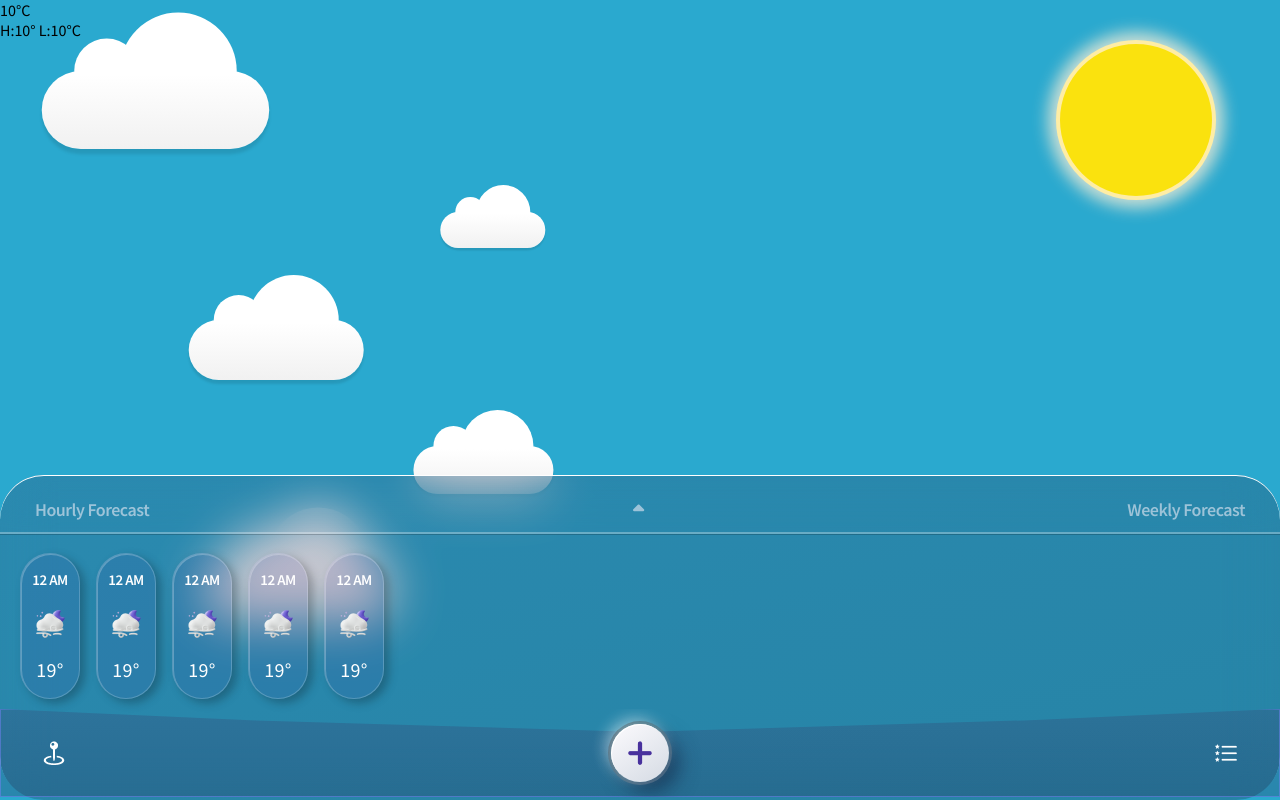
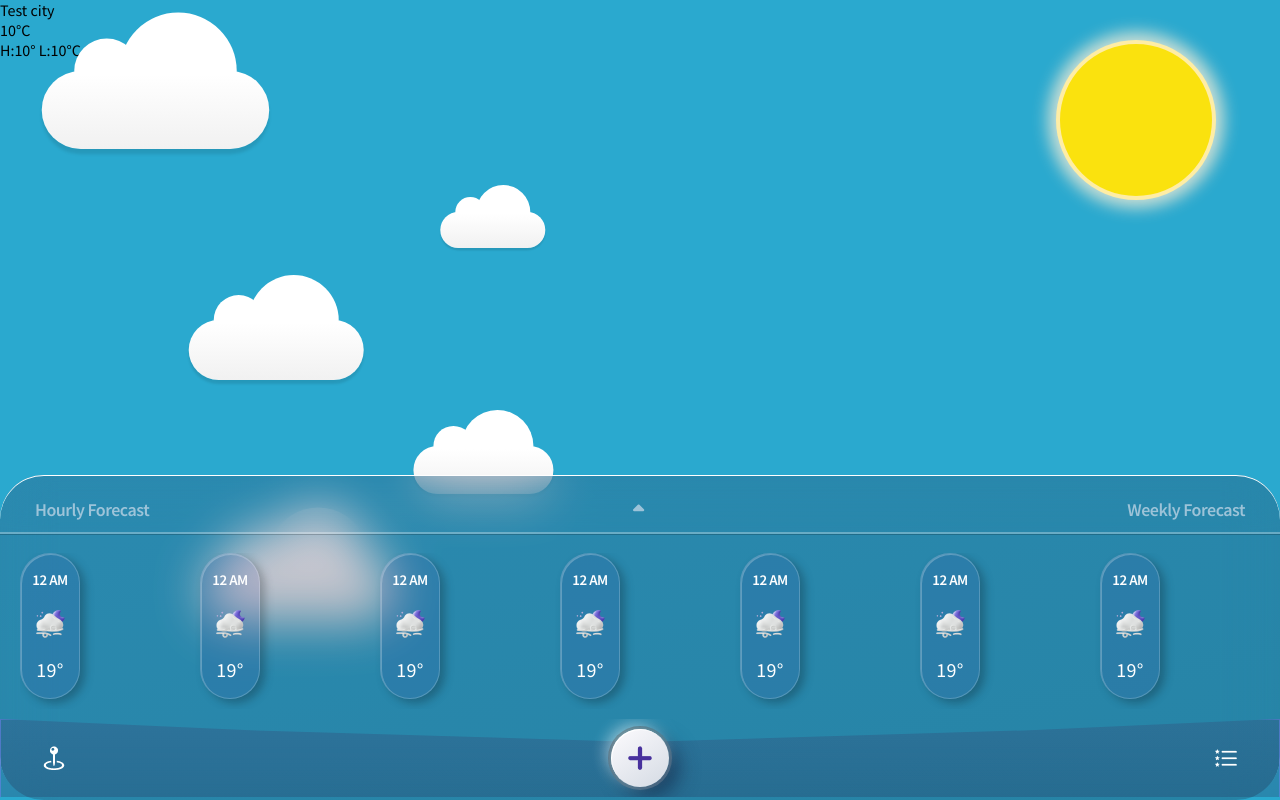
Before and after one commit to AsyaSt/weather_app, a React (Create React App) app: page / in a window 1280 px wide. Built offline with nearby package versions, Linux system fonts and the light colour scheme; no server answers.

Commit message:
added carousel to forecast

```diff
--- a/src/App.js
+++ b/src/App.js
@@ -45,7 +45,7 @@ function App() {
   const dispatch = useDispatch();
 
   useEffect(() => {
-    dispatch(getWeather('kyiv'));
+    dispatch(getWeather('kryvyi rih'));
     // dispatch(getForecast('kyiv'));
   }, []);
 
--- a/src/components/cityCard/cityCard.js
+++ b/src/components/cityCard/cityCard.js
@@ -8,7 +8,7 @@ const CityCard = ({weather}) => {
             <div className="card_container">
                 <div className="card_inner">
                     <div className="card_text">
-                        <p className="card_city">{weather?.name}</p>
+                        <p className="card_city">{weather?.name || 'Test city'}  </p>
                         <p className="card_degrees">{(weather?.main?.temp && Math.round(weather?.main?.temp) + '°') || '10°C'}</p>
                         <p className="card_desc">{Array.isArray(weather.weather) ? weather?.weather[0]?.main : ''}</p>
                         <p className="card_max-min">H:{(weather?.main?.temp_max && Math.round(weather?.main?.temp_max) + '° ') || '10°'} L:{(weather?.main?.temp_min && Math.round(weather?.main?.temp_min) + '°') || '10°C'}</p>
--- a/src/components/forecast/Forecast.js
+++ b/src/components/forecast/Forecast.js
@@ -8,7 +8,21 @@ import nav from '../../images/nav.png'
 import { Link } from 'react-router-dom';
 import { faCaretDown } from '@fortawesome/free-solid-svg-icons';
 
+import AliceCarousel from 'react-alice-carousel';
+import "react-alice-carousel/lib/alice-carousel.css";
+
 export const Forecast = () => {
+    const responsive = {
+      0:    { items:  4},
+      360:  { items:  5 },
+      660:  { items: 5 },
+      800:  { items: 7 },
+      880:  { items: 8 },
+      1100: { items: 9 },
+      1320: { items: 9 },
+      2000: { items: 9 }
+  };
+
     return (
         <div className='forecast'>
             <div className='forecast__head'>
@@ -24,11 +38,21 @@ export const Forecast = () => {
             </div>
             <div className='forecast__middle'>
                 <div className='forecast__all-items'>
-                    <ForecastItem/>
+                    {/* <ForecastItem/>
                     <ForecastItem/>
                     <ForecastItem isActive={true}/>
                     <ForecastItem/>
-                    <ForecastItem/>
+                    <ForecastItem/>  */}
+                    <AliceCarousel className="week_slider" mouseTracking disableDotsControls disableButtonsControls responsive={responsive} controlsStrategy="alternate">
+                        <ForecastItem/>
+                        <ForecastItem/>
+                        <ForecastItem/>
+                        <ForecastItem/>
+                        <ForecastItem isActive={true}/>
+                        <ForecastItem/>
+                        <ForecastItem/>
+                    </AliceCarousel>
+
                 </div>
             </div>
 
--- a/src/components/forecast/Forecast.styles.css
+++ b/src/components/forecast/Forecast.styles.css
@@ -92,7 +92,7 @@
 .forecast__bottom {
     overflow: hidden;
     position: relative;
-    height: 88px;
+    height: 78px;
     width: 100%;
     /* border-radius: 0 0 44px 44px; */
 
@@ -157,3 +157,7 @@
 .forecast__bottom-plus img {
     z-index: 15;
 }
+
+.forecast__all-items .alice-carousel__wrapper {
+    padding:  0 0 10px 0;
+}
--- a/src/components/weatherDetails/weatherDetails.styles.css
+++ b/src/components/weatherDetails/weatherDetails.styles.css
@@ -1,7 +1,7 @@
 .all-weather-details {
     padding: 30px;
-    backdrop-filter: blur(25px);
-    background: linear-gradient(167.57deg, rgba(46, 51, 90, 0.26) -4.68%, rgba(28, 27, 51, 0.26) 95.45%);
+    /* backdrop-filter: blur(25px); */
+    /* background: linear-gradient(167.57deg, rgba(46, 51, 90, 0.26) -4.68%, rgba(28, 27, 51, 0.26) 95.45%); */
 }
 
 .weather-details-aqi {
--- a/src/pages/WeatherDetailsPage/WeatherDetailsPage.css
+++ b/src/pages/WeatherDetailsPage/WeatherDetailsPage.css
@@ -29,8 +29,14 @@
     height: auto;
     width: 100%;
     padding-bottom: 36px;
-    background: linear-gradient(167.57deg, rgba(46, 51, 90, 0.26) -4.68%, rgba(28, 27, 51, 0.26) 95.45%);
+    /* background: linear-gradient(167.57deg, rgba(46, 51, 90, 0.26) -4.68%, rgba(28, 27, 51, 0.26) 95.45%); */
     box-shadow: inset 0px 1px 0px #ffffff6f;
-    backdrop-filter: blur(25px);
+    /* backdrop-filter: blur(25px); */
     /* border-radius: 44px; */
 }
+
+.weather-details__main {
+    backdrop-filter: blur(25px);
+    background: linear-gradient(167.57deg, rgba(46, 51, 90, 0.26) -4.68%, rgba(28, 27, 51, 0.26) 95.45%);
+
+}
--- a/src/pages/WeatherDetailsPage/WeatherDetailsPage.js
+++ b/src/pages/WeatherDetailsPage/WeatherDetailsPage.js
@@ -5,7 +5,20 @@ import { FontAwesomeIcon } from '@fortawesome/react-fontawesome';
 import { WeatherDetailsAll } from "../../components/weatherDetails/WeatherDetails"
 import './WeatherDetailsPage.css'
 
+import AliceCarousel from 'react-alice-carousel';
+import "react-alice-carousel/lib/alice-carousel.css";
+
 export const WeatherDetailsPage = () => {
+    const responsive = {
+        0:    { items:  4},
+        360:  { items:  5 },
+        660:  { items: 5 },
+        800:  { items: 7 },
+        880:  { items: 8 },
+        1100: { items: 9 },
+        1320: { items: 9 },
+        2000: { items: 9 }
+    };
     return (
         <div className="weather-details-page">
             <div className="weather-details-page__city">
@@ -14,6 +27,8 @@ export const WeatherDetailsPage = () => {
 
             </div>
 
+
+            <div className="weather-details__main">
                 <div className="weather-details-forecast">
                     <div className='forecast__head'>
                             <div className='forecast__head-switch'>
@@ -28,11 +43,15 @@ export const WeatherDetailsPage = () => {
                     </div>
                     <div className='forecast__middle'>
                         <div className='forecast__all-items'>
+                            <AliceCarousel className="week_slider" mouseTracking disableDotsControls disableButtonsControls responsive={responsive} controlsStrategy="alternate">
+                                <ForecastItem/>
+                                <ForecastItem/>
                                 <ForecastItem/>
                                 <ForecastItem/>
                                 <ForecastItem isActive={true}/>
                                 <ForecastItem/>
                                 <ForecastItem/>
+                            </AliceCarousel>
                         </div>
                     </div>
                 </div>
@@ -40,5 +59,6 @@ export const WeatherDetailsPage = () => {
 
                 </WeatherDetailsAll>
             </div>
+        </div>
     )
 }
```
Lines whose indentation alone changed are shown as unchanged.
